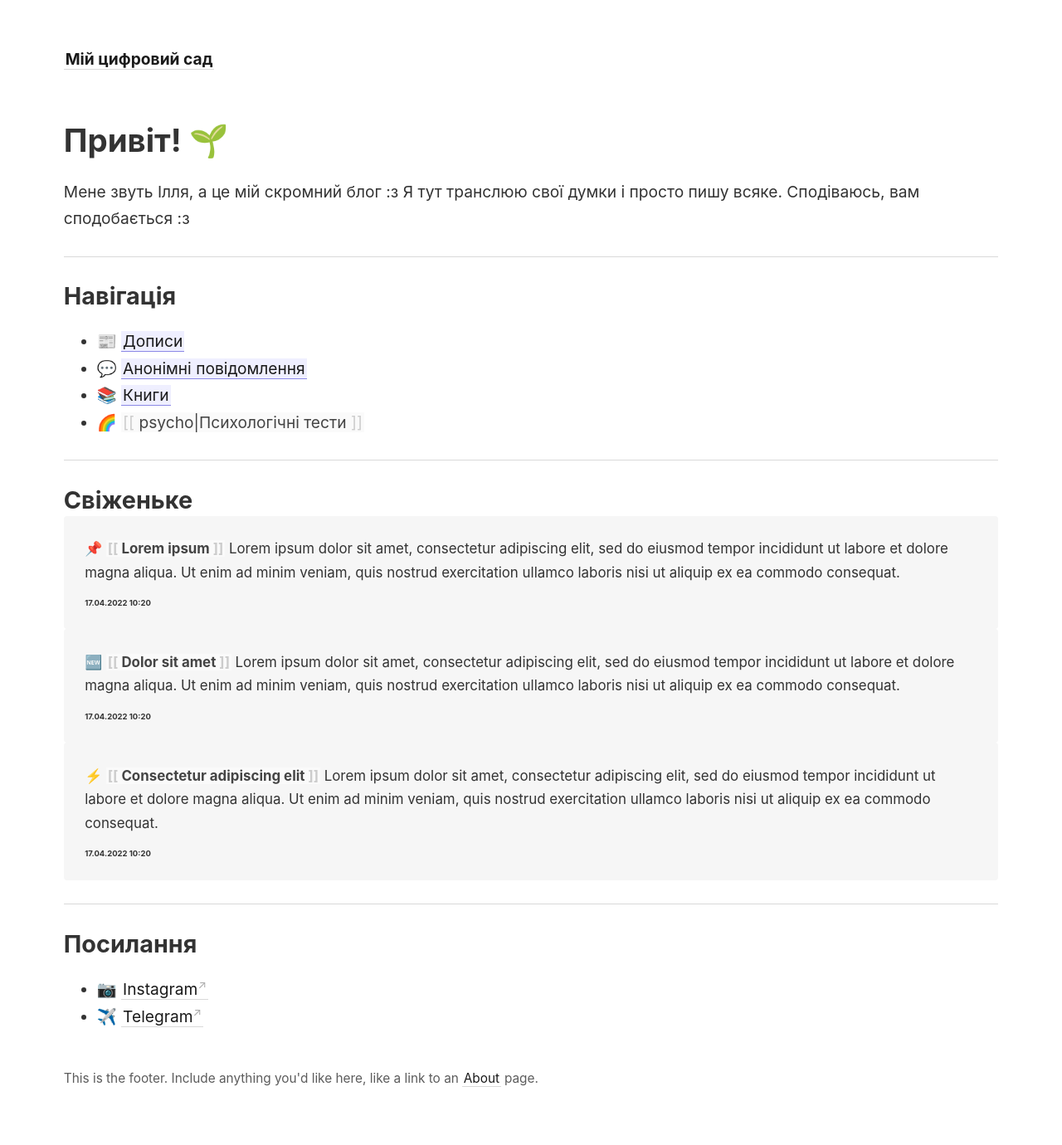
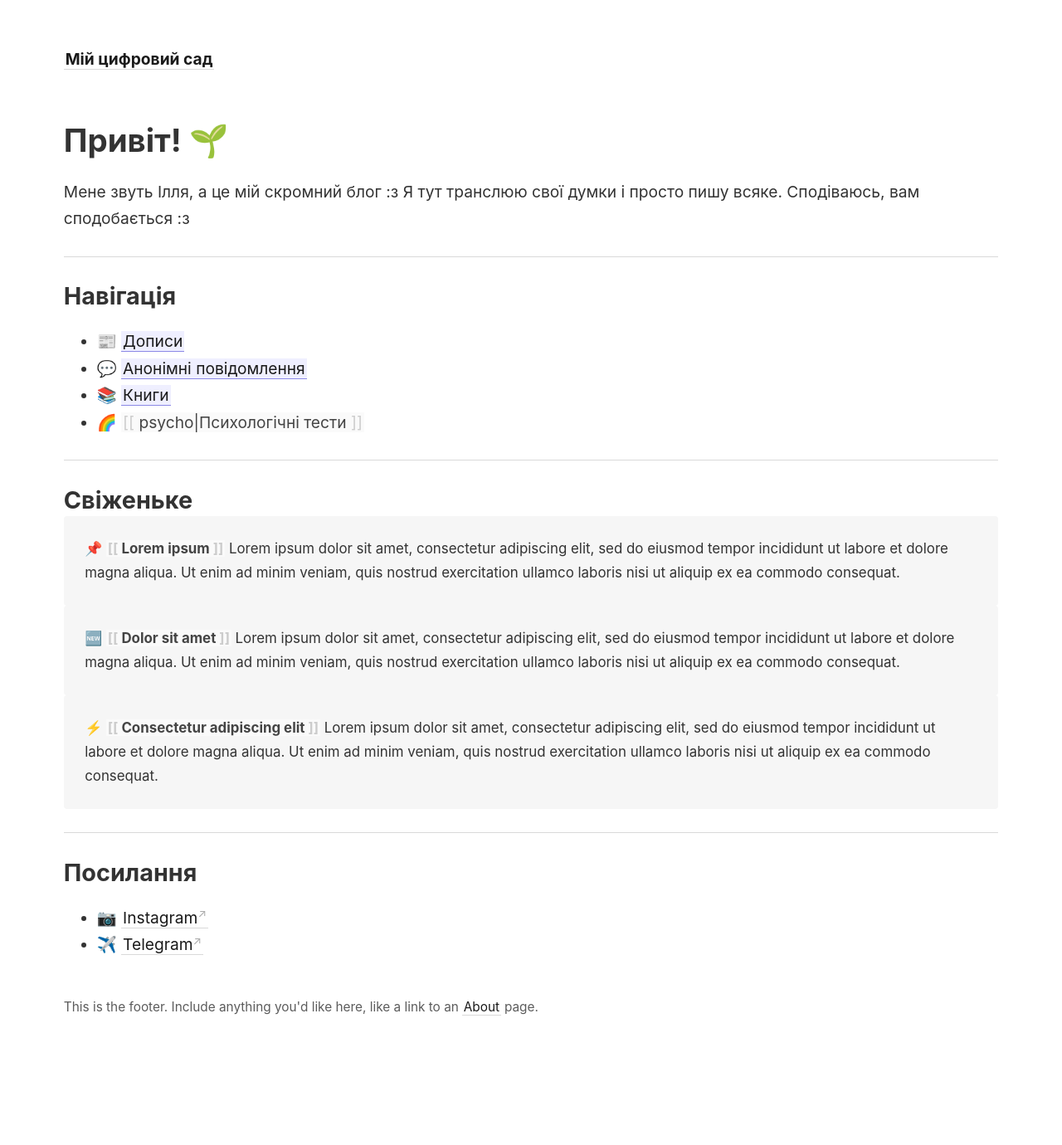
Before and after one commit to Laktionof/digital-garden, a Jekyll site: the page built from _pages/index.md, in a window 1280 px wide. Shown: the whole page at 83% size. Built offline with Jekyll 4.4.1, drawn with Linux system fonts in a browser that asks for light colours; after the commit the page ends 1294 px from its top, so only the background shows below that.

Commit message:
Update index.md

```diff
--- a/_pages/index.md
+++ b/_pages/index.md
@@ -24,15 +24,15 @@ permalink: /
 
 > 📌 **[[Lorem ipsum]]**
 Lorem ipsum dolor sit amet, consectetur adipiscing elit, sed do eiusmod tempor incididunt ut labore et dolore magna aliqua. Ut enim ad minim veniam, quis nostrud exercitation ullamco laboris nisi ut aliquip ex ea commodo consequat.
-<br><sub><sub><b>17.04.2022 10:20</b></sub></sub>
+
 
 > 🆕 **[[Dolor sit amet]]**
 Lorem ipsum dolor sit amet, consectetur adipiscing elit, sed do eiusmod tempor incididunt ut labore et dolore magna aliqua. Ut enim ad minim veniam, quis nostrud exercitation ullamco laboris nisi ut aliquip ex ea commodo consequat.
-<br><sub><sub><b>17.04.2022 10:20</b></sub></sub>
+
 
 > ⚡️ **[[Consectetur adipiscing elit]]**
 Lorem ipsum dolor sit amet, consectetur adipiscing elit, sed do eiusmod tempor incididunt ut labore et dolore magna aliqua. Ut enim ad minim veniam, quis nostrud exercitation ullamco laboris nisi ut aliquip ex ea commodo consequat.
-<br><sub><sub><b>17.04.2022 10:20</b></sub></sub>
+
 
 ---
 
```
